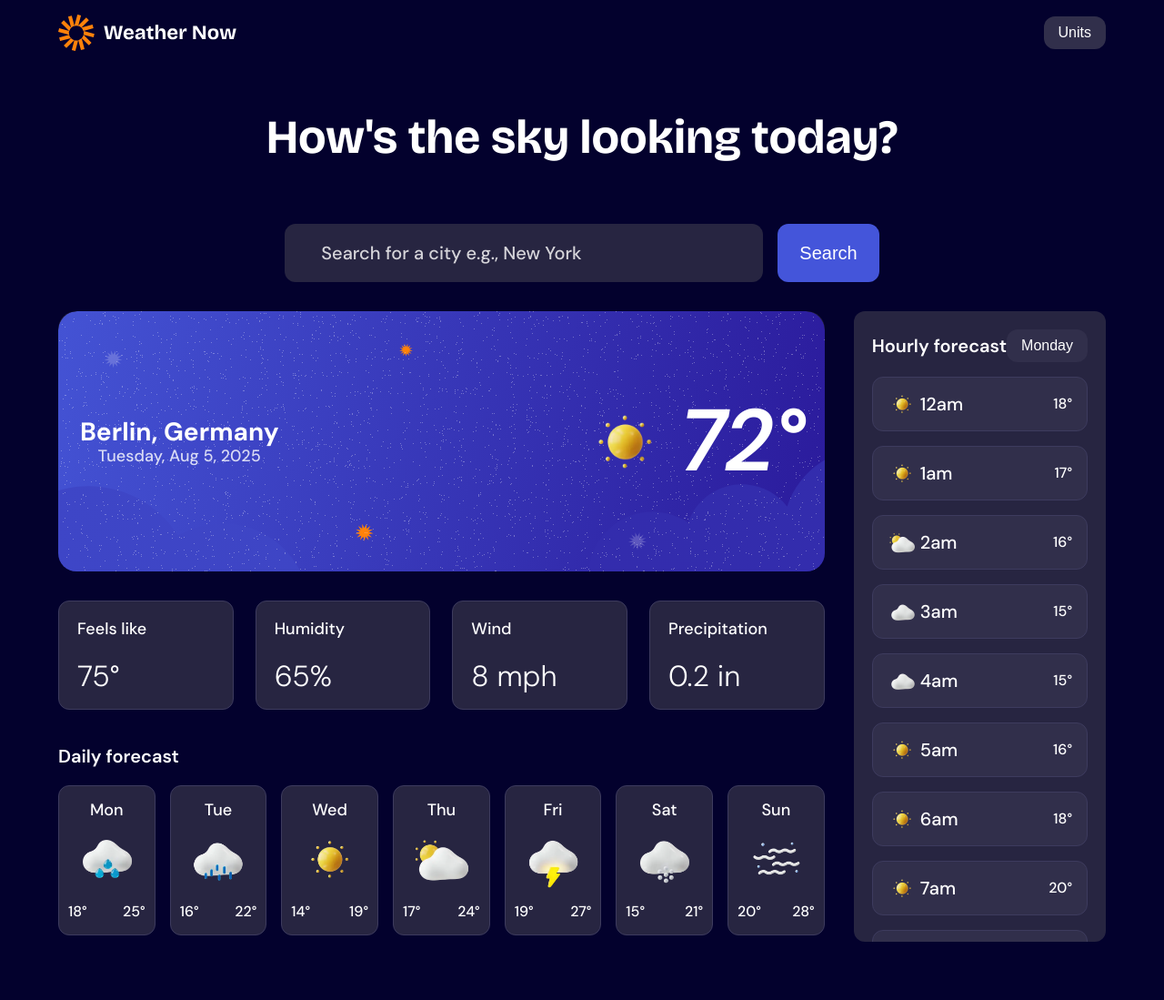
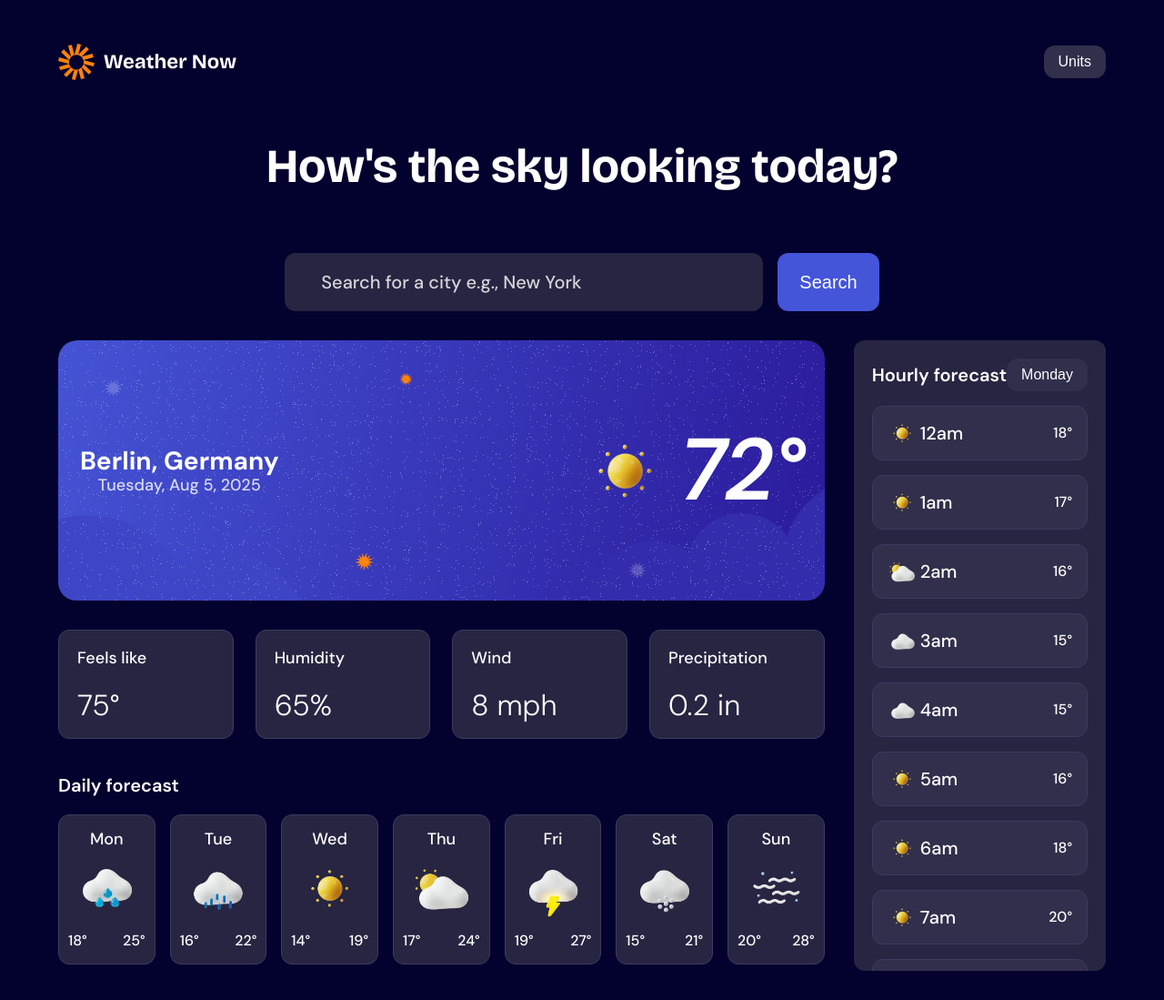
Before and after one commit to jkaps9/weather-application, a plain HTML site: page index.html in a window 1280 px wide. Shown: the whole page at 91% size. Drawn offline with nearby package versions, Linux system fonts and the light colour scheme.

Commit message:
more spacing

```diff
--- a/styles.css
+++ b/styles.css
@@ -107,7 +107,7 @@ body {
 }
 
 main {
-  padding: 3rem 0;
+  padding: clamp(3rem, 2.5541rem + 1.9025vw, 4rem) 0;
 }
 
 button {
@@ -160,7 +160,7 @@ img {
 
 /* Header */
 header {
-  padding: 1rem 0;
+  padding: clamp(1rem, 0.1082rem + 3.805vw, 3rem) 0 0;
 }
 
 .logo {
```
